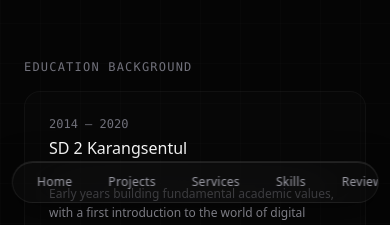
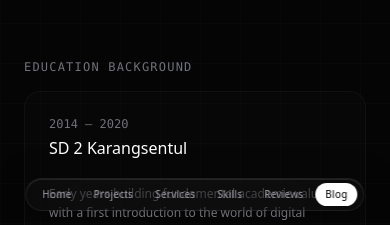
Before and after one commit to bjakp12/bjakp12.github.io, a plain HTML site: page index.html in a window 390 px wide. Shown: the part 617-842 px from the top of the page. Drawn offline with nearby package versions, Linux system fonts and the light colour scheme.

Commit message:
Responsive scaling navigation bar for phones

```diff
--- a/index.html
+++ b/index.html
@@ -569,14 +569,14 @@
     </main>
 
     <!-- ================= Bottom nav (scroll-spy aware) ================= -->
-    <nav class="fixed bottom-6 left-1/2 -translate-x-1/2 z-50 max-w-[94vw]">
-        <div class="glass-nav rounded-full px-2 py-1.5 flex items-center gap-1 overflow-x-auto no-scrollbar">
-            <button data-target="hero" class="nav-item shrink-0 whitespace-nowrap px-4 py-1.5 rounded-full text-xs font-medium tracking-wide bg-white text-black transition-all duration-300 cursor-pointer">Home</button>
-            <button data-target="projects" class="nav-item shrink-0 whitespace-nowrap px-4 py-1.5 rounded-full text-xs font-medium tracking-wide text-zinc-400 hover:text-white transition-all duration-300 cursor-pointer">Projects</button>
-            <button data-target="services" class="nav-item shrink-0 whitespace-nowrap px-4 py-1.5 rounded-full text-xs font-medium tracking-wide text-zinc-400 hover:text-white transition-all duration-300 cursor-pointer">Services</button>
-            <button data-target="skills" class="nav-item shrink-0 whitespace-nowrap px-4 py-1.5 rounded-full text-xs font-medium tracking-wide text-zinc-400 hover:text-white transition-all duration-300 cursor-pointer">Skills</button>
-            <button data-target="reviews" class="nav-item shrink-0 whitespace-nowrap px-4 py-1.5 rounded-full text-xs font-medium tracking-wide text-zinc-400 hover:text-white transition-all duration-300 cursor-pointer">Reviews</button>
-            <button data-target="blog" class="nav-item shrink-0 whitespace-nowrap px-4 py-1.5 rounded-full text-xs font-medium tracking-wide text-zinc-400 hover:text-white transition-all duration-300 cursor-pointer">Blog</button>
+    <nav class="fixed bottom-4 sm:bottom-6 left-1/2 -translate-x-1/2 z-50 max-w-[96vw] sm:max-w-[94vw]">
+        <div class="glass-nav rounded-full px-1.5 py-1 sm:px-2 sm:py-1.5 flex items-center gap-0.5 sm:gap-1 overflow-x-auto no-scrollbar">
+            <button data-target="hero" class="nav-item shrink-0 whitespace-nowrap px-2.5 py-1 sm:px-4 sm:py-1.5 rounded-full text-[10px] sm:text-xs font-medium tracking-wide bg-white text-black transition-all duration-300 cursor-pointer">Home</button>
+            <button data-target="projects" class="nav-item shrink-0 whitespace-nowrap px-2.5 py-1 sm:px-4 sm:py-1.5 rounded-full text-[10px] sm:text-xs font-medium tracking-wide text-zinc-400 hover:text-white transition-all duration-300 cursor-pointer">Projects</button>
+            <button data-target="services" class="nav-item shrink-0 whitespace-nowrap px-2.5 py-1 sm:px-4 sm:py-1.5 rounded-full text-[10px] sm:text-xs font-medium tracking-wide text-zinc-400 hover:text-white transition-all duration-300 cursor-pointer">Services</button>
+            <button data-target="skills" class="nav-item shrink-0 whitespace-nowrap px-2.5 py-1 sm:px-4 sm:py-1.5 rounded-full text-[10px] sm:text-xs font-medium tracking-wide text-zinc-400 hover:text-white transition-all duration-300 cursor-pointer">Skills</button>
+            <button data-target="reviews" class="nav-item shrink-0 whitespace-nowrap px-2.5 py-1 sm:px-4 sm:py-1.5 rounded-full text-[10px] sm:text-xs font-medium tracking-wide text-zinc-400 hover:text-white transition-all duration-300 cursor-pointer">Reviews</button>
+            <button data-target="blog" class="nav-item shrink-0 whitespace-nowrap px-2.5 py-1 sm:px-4 sm:py-1.5 rounded-full text-[10px] sm:text-xs font-medium tracking-wide text-zinc-400 hover:text-white transition-all duration-300 cursor-pointer">Blog</button>
         </div>
     </nav>
 
```
